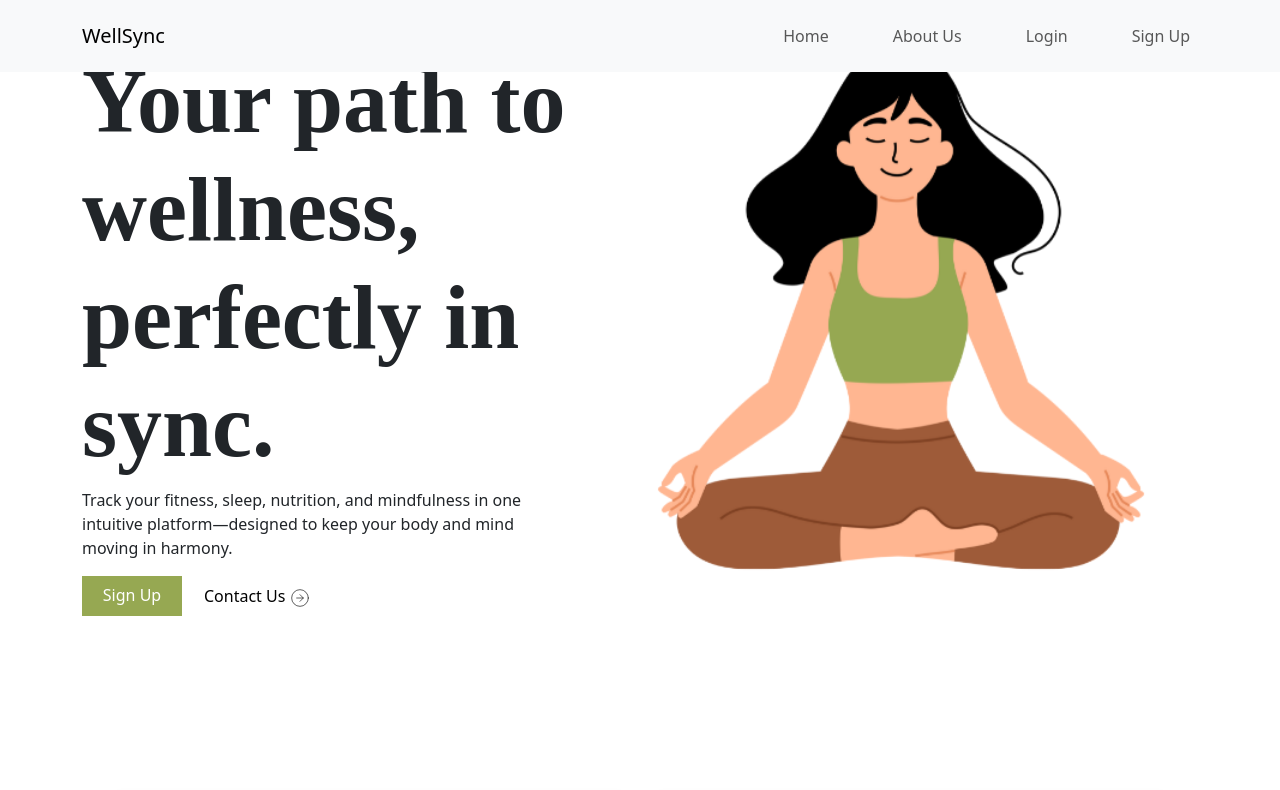
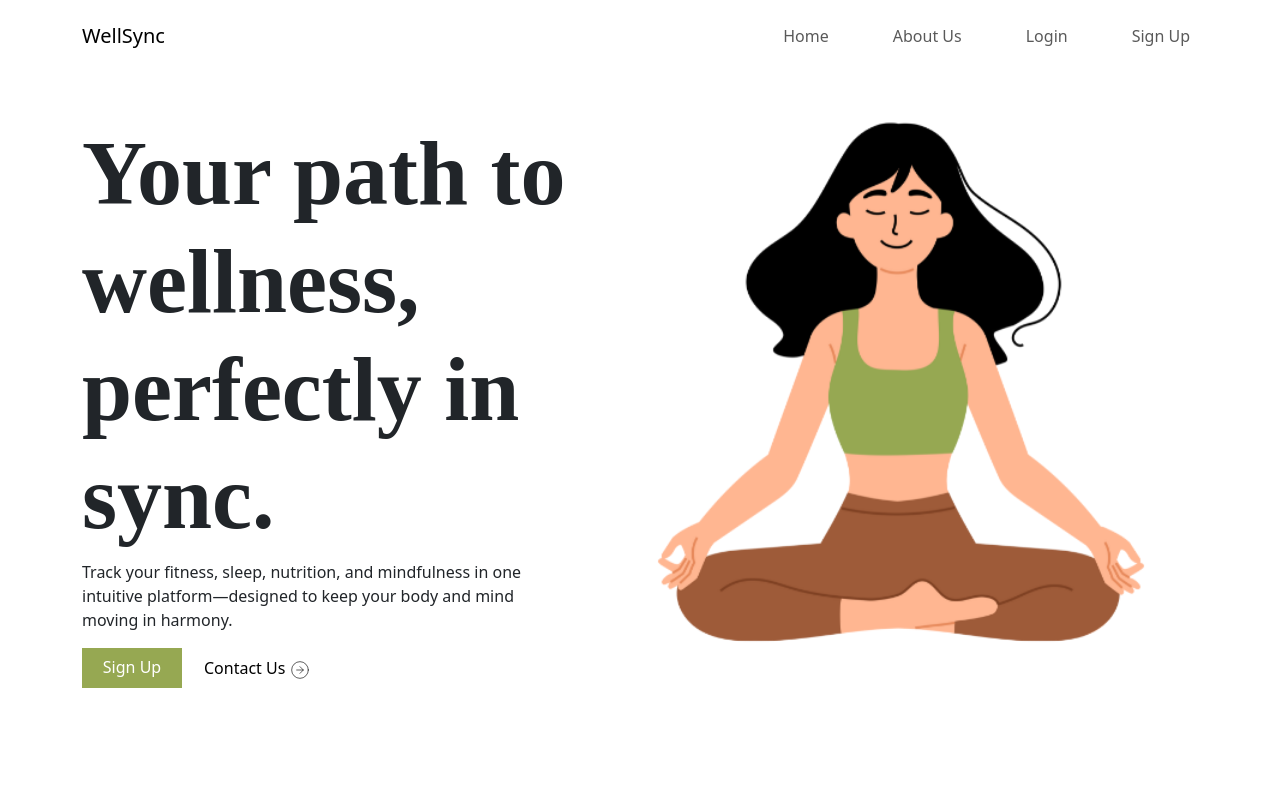
Before and after one commit to FrancheskaClair/fitnessApp-client, a React (Create React App) app: page / in a window 1280 px wide. Shown: the top 790 px of the page. Built offline with nearby package versions, Linux system fonts and the light colour scheme; no server answers; what notyf would draw is missing.

Commit message:
Add code for app building-fs-1

```diff
--- a/src/components/Landing.js
+++ b/src/components/Landing.js
@@ -11,7 +11,7 @@ export default function Landing (){
 
 	return (
 		<>
-		<Row>
+		<Row className="mt-5 pt-4">
 		<Col className="my-5" id="hero-txt">
 		<h1>Your path to wellness, perfectly in sync.</h1>
 		<p>Track your fitness, sleep, nutrition, and mindfulness in one intuitive platform—designed to keep your body and mind moving in harmony.</p>
--- a/src/index.css
+++ b/src/index.css
@@ -4,6 +4,14 @@
   padding: 0;
   box-sizing: border-box;
 }
+
+/*Start of Navbar*/
+#nav{
+  background-color: white !important;
+}
+
+
+/*End of Navbar*/
 
 
 /*Start of Landing*/
--- a/src/pages/Login.js
+++ b/src/pages/Login.js
@@ -92,7 +92,7 @@ export default function Login() {
     }, [email, password]);
 
     return (
-    		<div className="d-flex justify-content-center align-items-center mt-5">
+    		<div className="d-flex justify-content-center align-items-center mt-5 pt-5">
 	        <Form onSubmit={(e) => authenticate(e)} id="login-form">
 	        	<h1 className="mb-5 text-center">Login</h1>
 	            <Form.Group controlId="userEmail" className="mb-2">
--- a/src/pages/Register.js
+++ b/src/pages/Register.js
@@ -80,7 +80,7 @@ export default function Register() {
 	},[email,password,confirmPassword])
 
 	return (
-			<div className="d-flex justify-content-center align-items-center mt-5">
+			<div className="d-flex justify-content-center align-items-center mt-5 pt-5">
 			<Form onSubmit={(e) => registerUser(e)} id="sign-form">
 			<h1 className="mb-5 text-center">Sign Up</h1>
 
```
